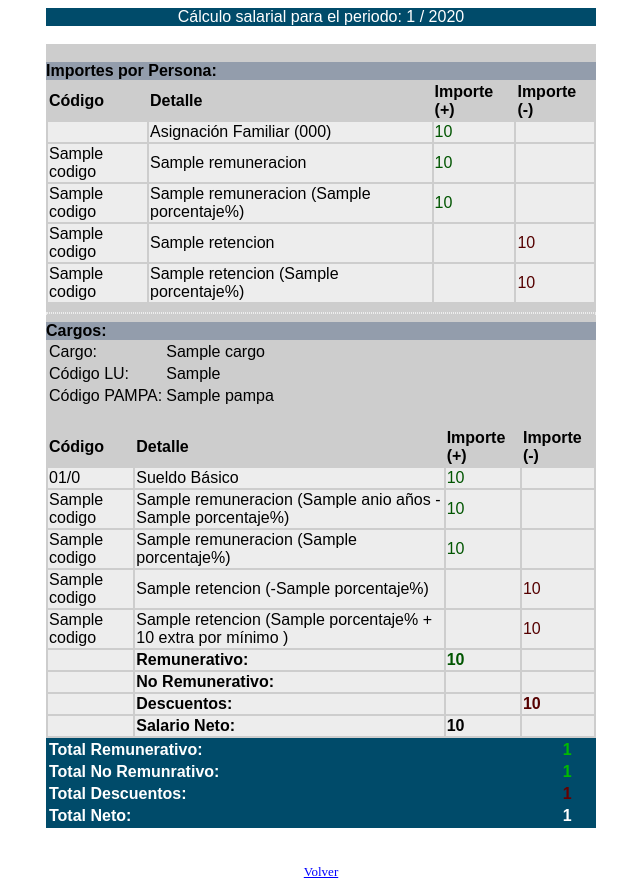
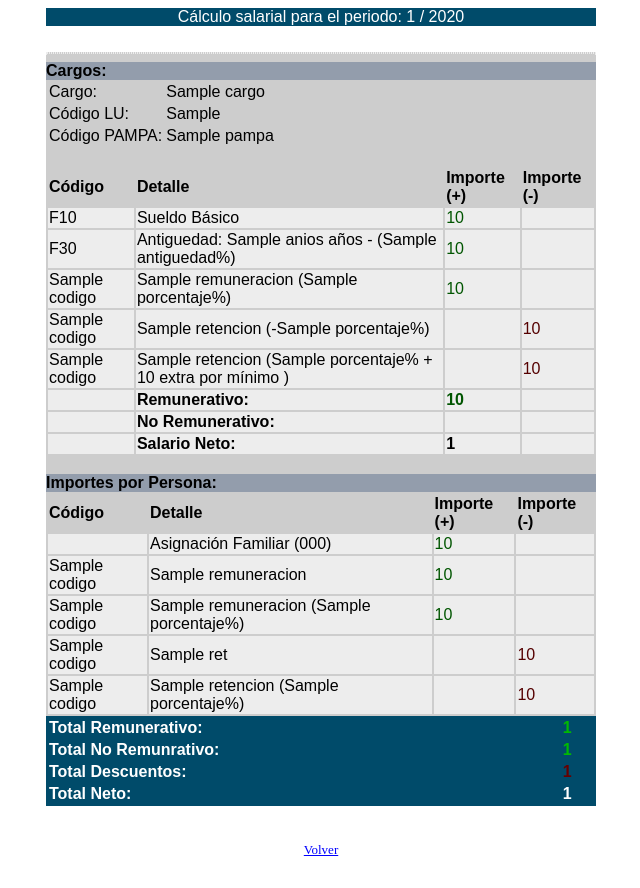
Before and after one commit to luirro777/simulador, a Django app: template salary_calculator_app/templates/salary_calculated.html in a window 1280 px wide. Shown: the whole page, without its empty margins (319-959 px from the left). After the commit the page ends 856 px from the top, so only its background shows below. Run offline with Django 3.2, Linux system fonts and the light colour scheme; the template is opened without the code that fills it: most values are stand-ins (such as "Sample title", 1, 10 or a date in 2020).

Commit message:
Mas modificaciones en las views y templates

```diff
--- a/salary_calculator_app/admin.py
+++ b/salary_calculator_app/admin.py
@@ -31,7 +31,7 @@ class CargoAdmin(admin.ModelAdmin):
     list_display = ('denominacion', 'pampa', 'tipo_cargo', 'horas', 'pago_por_hora')
 
 class RetencionPorcentualAdmin(admin.ModelAdmin):
-    list_display = ('ref','codigo', 'nombre', 'porcentaje', 'desde', 'hasta', 'por_cargo', 'cargo')
+    list_display = ('ref','codigo', 'nombre', 'porcentaje', 'desde', 'hasta')
 
 class RetencionFijaAdmin(admin.ModelAdmin):
     list_display = ('ref','codigo', 'nombre', 'valor', 'desde', 'hasta', 'por_cargo', 'cargo')
--- a/salary_calculator_app/models.py
+++ b/salary_calculator_app/models.py
@@ -74,11 +74,12 @@ class RetencionPorcentual(models.Model):
             help_text=u'Comienzo del período de tiempo')
     hasta = models.DateField(u'Vigente hasta',
             help_text=u'Finalización del período de tiempo')
+    '''
     por_cargo = models.BooleanField(u'Por cargo?',
             help_text=u'Indica si la retencion se efectúa por cargo o por persona')
     cargo = models.ForeignKey('Cargo',
         help_text=u'Cargo al cual se aplica la retencion (en el caso q sea por cargo).')
-
+    '''
 
     class Meta:
         ordering = ['codigo', 'nombre', 'desde', 'hasta']
--- a/salary_calculator_app/templates/salary_calculated.html
+++ b/salary_calculator_app/templates/salary_calculated.html
@@ -42,70 +42,8 @@
             <br>
 
             <div class="results_cargo">
-                {% if afamiliar_list or rem_fijas_persona or rem_porc_persona or ret_fijas_persona or ret_porc_persona %}
-                <table class="result" cellspaing=2><br>
-
-                    <div class="title_importes"><b>Importes por Persona:</b></div>
-                    <tr>
-                        <th> C&oacute;digo </th>
-                        <th> Detalle </th>
-                        <th> Importe (+) </th>
-                        <th> Importe (-) </th>
-                    </tr>
-
-                    {% for afamiliar in afamiliares_list %}
-                        <tr>
-                        <td>  </td>
-                        <td> Asignaci&oacute;n Familiar ({{ afamiliar.concepto }})</td>
-                        <td class="adicionales"> {{ afamiliar.valor|floatformat:-2 }} </td>
-                        <td></td>
-                        </tr>
-                    {% endfor %}
-
-                    {% for rem,importe in rem_fijas_persona %}
-                        <tr>
-                        <td> {{ rem.remuneracion.codigo }} </td>
-                        <td> {{ rem.remuneracion.nombre }} </td>
-                        <td class="adicionales"> {{ importe|floatformat:-2 }} </td>
-                        <td></td>
-                        </tr>
-                    {% endfor %}
-
-                    {% for rem,importe in rem_porc_persona %}
-                        <tr>
-                        <td> {{ rem.remuneracion.codigo }} </td>
-                        <td> {{ rem.remuneracion.nombre }} ({{ rem.porcentaje }}%) </td>
-                        <td class="adicionales"> {{ importe|floatformat:-2 }} </td>
-                        <td></td>
-                        </tr>
-                    {% endfor %}
-
-                    {% for ret,importe in ret_fijas_persona %}
-                        <tr>
-                        {% if ret.retencion.codigo == '42/0' %}
-                            <td class="estimativo"> {{ ret.retencion.codigo }} </td>
-                            <td class="estimativo"> {{ ret.retencion.nombre }}<sup>(1)</sup> </td>
-                        {% else %}
-                            <td> {{ ret.retencion.codigo }} </td>
-                            <td> {{ ret.retencion.nombre }} </td>
-                        {% endif %}
-                        <td>  </td>
-                        <td class="descuentos"> {{ importe|floatformat:-2 }} </td>
-                        </tr>
-                    {% endfor %}
-
-                    {% for ret,importe in ret_porc_persona %}
-                        <tr>
-                        <td> {{ ret.retencion.codigo }} </td>
-                        <td> {{ ret.retencion.nombre }} ({{ ret.porcentaje }}%) </td>
-                        <td></td>
-                        <td class="descuentos"> {{ importe|floatformat:-2 }} </td>
-                        </tr>
-                    {% endfor %}
 
 
-                </table>
-                {% endif %}
                <hr>
 
                 <div class="title_importes"><b>Cargos:</b></div>
@@ -126,25 +64,18 @@
                         <th> Importe (-) </th>
                     </tr>
                     <tr>
-                        <td> 01/0 </td>
+                        <td> F10 </td>
                         <td> Sueldo B&aacute;sico</td>
                         <td class="adicionales"> {% if res.cargo.pago_por_hora %} {{ res.basico_horas|floatformat:-2 }} {% else %} {{ res.basico|floatformat:-2 }} {% endif %} </td>
                         <td></td>
                     </tr>
 
                     <tr>
-                        <td>{{ res.antiguedad.remuneracion.codigo }}</td>
-                        <td> {{ res.antiguedad.remuneracion.nombre }} ({{res.antiguedad.anio}} años - {{ res.antiguedad.porcentaje }}%)</td>
+                        <td> F30 </td>
+                        <td> Antiguedad: {{ res.anios}}  años - ({{ res.antiguedad }}%)</td>
                         <td class="adicionales">{{ res.antiguedad_importe|floatformat:-2 }} </td>
                         <td></td>
                     </tr>
-
-                    <!--<tr class="bold">
-                        <td></td>
-                        <td>Salario Bruto:</td>
-                        <td>{{ res.salario_bruto|floatformat:-2 }} </td>
-                        <td></td>
-                    </tr>-->
 
                     {% for obj, importe in res.remuneraciones %}
 						<tr>
@@ -190,18 +121,78 @@
                     </tr>
                     <tr class="bold">
                         <td></td>
-                        <td> Descuentos: </td>
-                        <td></td>
-                        <td class="descuentos"> {{ res.descuentos|floatformat:-2 }} </td>
-                    </tr>
-                    <tr class="bold">
-                        <td></td>
                         <td> Salario Neto: </td>
-                        <td> {{ res.salario_neto|floatformat:-2 }} </td>
+                        <td> {{ res.total_rem_cargo|floatformat:-2 }} </td>
                         <td></td>
                     </tr>
                 </table>
                 {% endfor %}
+
+                {% if afamiliar_list or rem_fijas_persona or rem_porc_persona or ret_fijas_persona or ret_porc_persona %}
+
+                <table class="result" cellspaing=2><br>
+
+                    <div class="title_importes"><b>Importes por Persona:</b></div>
+                    <tr>
+                        <th> C&oacute;digo </th>
+                        <th> Detalle </th>
+                        <th> Importe (+) </th>
+                        <th> Importe (-) </th>
+                    </tr>
+
+                    {% for afamiliar in afamiliares_list %}
+                        <tr>
+                        <td>  </td>
+                        <td> Asignaci&oacute;n Familiar ({{ afamiliar.concepto }})</td>
+                        <td class="adicionales"> {{ afamiliar.valor|floatformat:-2 }} </td>
+                        <td></td>
+                        </tr>
+                    {% endfor %}
+
+                    {% for rem,importe in rem_fijas_persona %}
+                        <tr>
+                        <td> {{ rem.remuneracion.codigo }} </td>
+                        <td> {{ rem.remuneracion.nombre }} </td>
+                        <td class="adicionales"> {{ importe|floatformat:-2 }} </td>
+                        <td></td>
+                        </tr>
+                    {% endfor %}
+
+                    {% for rem,importe in rem_porc_persona %}
+                        <tr>
+                        <td> {{ rem.remuneracion.codigo }} </td>
+                        <td> {{ rem.remuneracion.nombre }} ({{ rem.porcentaje }}%) </td>
+                        <td class="adicionales"> {{ importe|floatformat:-2 }} </td>
+                        <td></td>
+                        </tr>
+                    {% endfor %}
+
+                    {% for ret in retenciones_porcentuales %}
+                        <tr>
+                        {% if ret.codigo == '42/0' %}
+                            <td class="estimativo"> {{ ret.codigo }} </td>
+                            <td class="estimativo"> {{ ret.nombre }}<sup>(1)</sup> </td>
+                        {% else %}
+                            <td> {{ ret.codigo }} </td>
+                            <td> {{ ret.nombre }} </td>
+                        {% endif %}
+                        <td>  </td>
+                        <td class="descuentos"> {{ importe|floatformat:-2 }} </td>
+                        </tr>
+                    {% endfor %}
+
+                    {% for ret,importe in ret_list %}
+                        <tr>
+                        <td> {{ ret.retencion.codigo }} </td>
+                        <td> {{ ret.retencion.nombre }} ({{ ret.porcentaje }}%) </td>
+                        <td></td>
+                        <td class="descuentos"> {{ importe|floatformat:-2 }} </td>
+                        </tr>
+                    {% endfor %}
+
+
+                </table>
+                {% endif %}
 
             </div>
 
```
Also changed, not shown: salary_calculator_app/views.py (+17 -5 lines).
